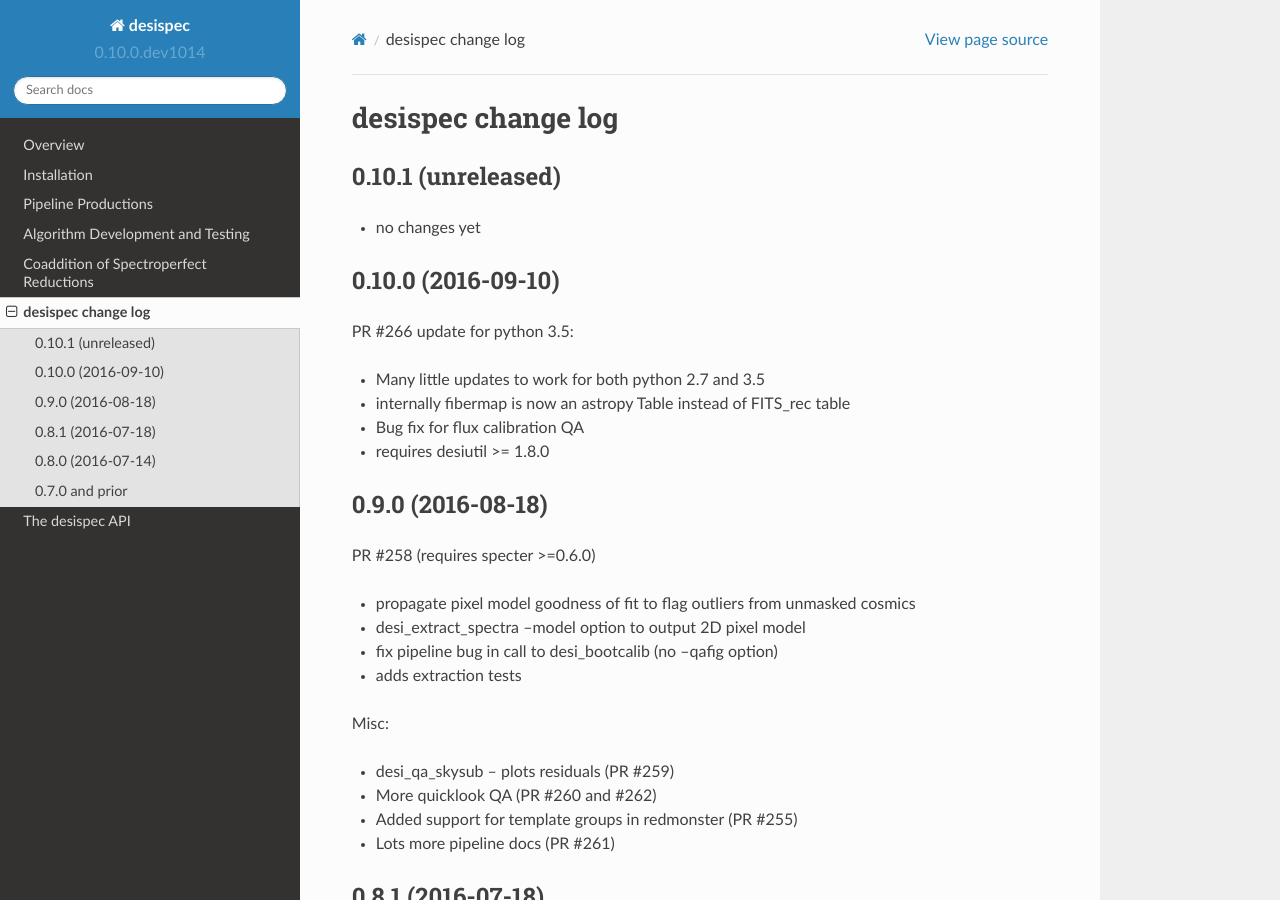
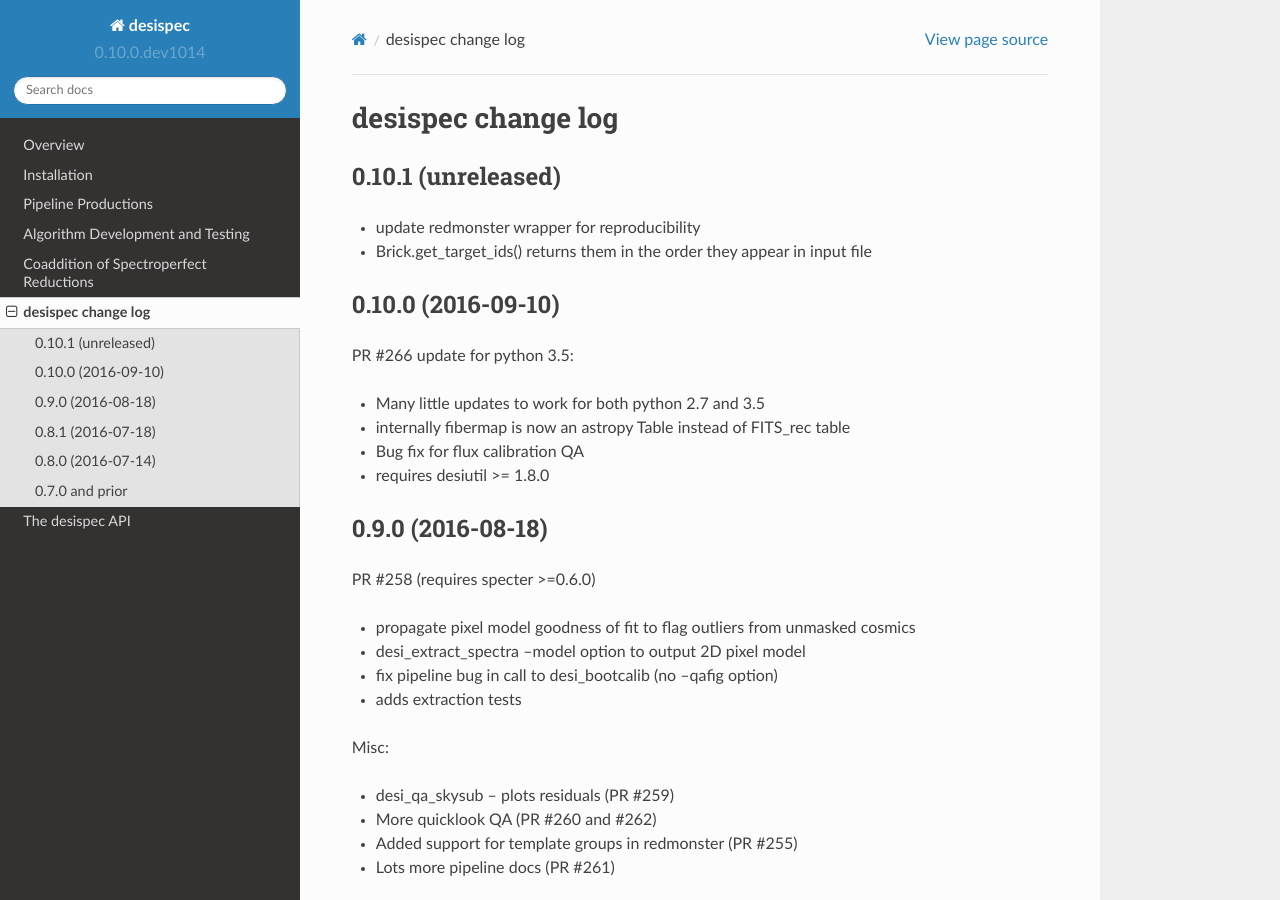
Before and after one commit to desihub/desispec, a Sphinx documentation site: the page built from doc/changes.rst, in a window 1280 px wide and 900 px high. Built offline with Sphinx 7.4.7 and the Read the Docs theme 2.0.0, drawn with Linux system fonts in a browser that asks for light colours.

Commit message:
update changes.rst and sort filter list at start of zfind

```diff
--- a/doc/changes.rst
+++ b/doc/changes.rst
@@ -5,7 +5,8 @@ desispec change log
 0.10.1 (unreleased)
 -------------------
 
-* no changes yet
+* update redmonster wrapper for reproducibility
+* Brick.get_target_ids() returns them in the order they appear in input file
 
 0.10.0 (2016-09-10)
 -------------------
```
Also changed, not shown: 1 other file.
